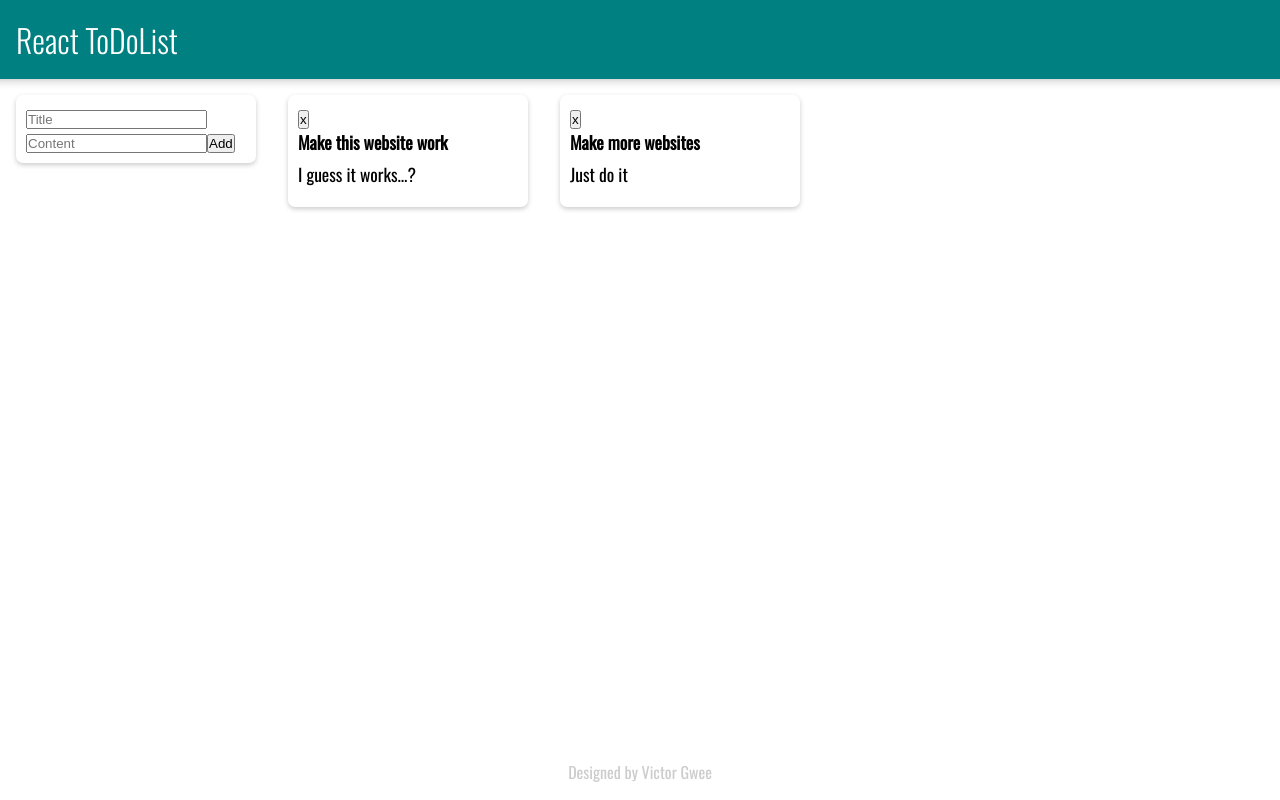
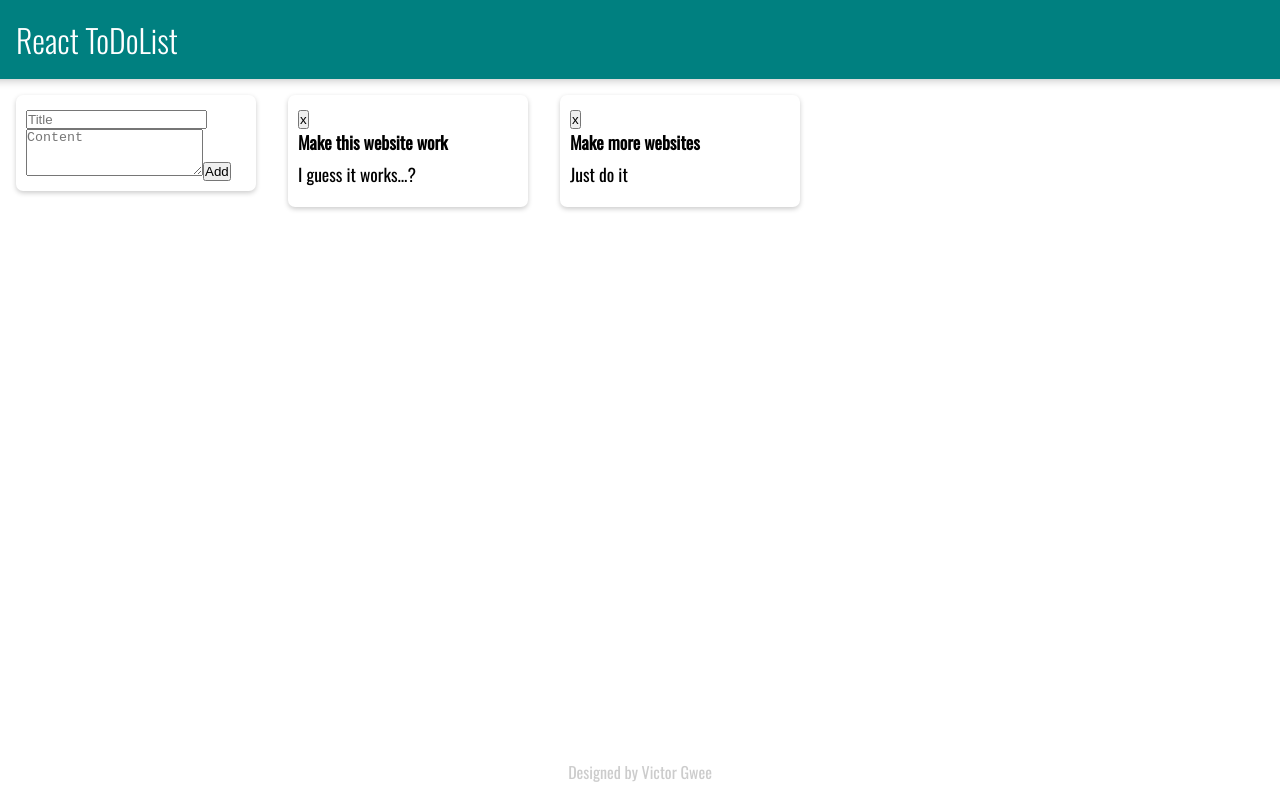
Before and after one commit to vicgwee/React_ToDoList, a React (Create React App) app in the folder react-todolist/: page / in a window 1280 px wide. Built offline with nearby package versions, Linux system fonts and the light colour scheme.

Commit message:
4/feat/multiline-content (#7)

```diff
--- a/react-todolist/src/components/AddNoteForm.jsx
+++ b/react-todolist/src/components/AddNoteForm.jsx
@@ -35,9 +35,9 @@ function AddNoteForm(props) {
                     value = {inputs.title || ""}
                     onChange={handleChange}
                 />
-                <input
-                    type="text"
+                <textarea
                     name="content"
+                    rows="3"
                     placeholder="Content"
                     value = {inputs.content || ""}
                     onChange={handleChange}
```
